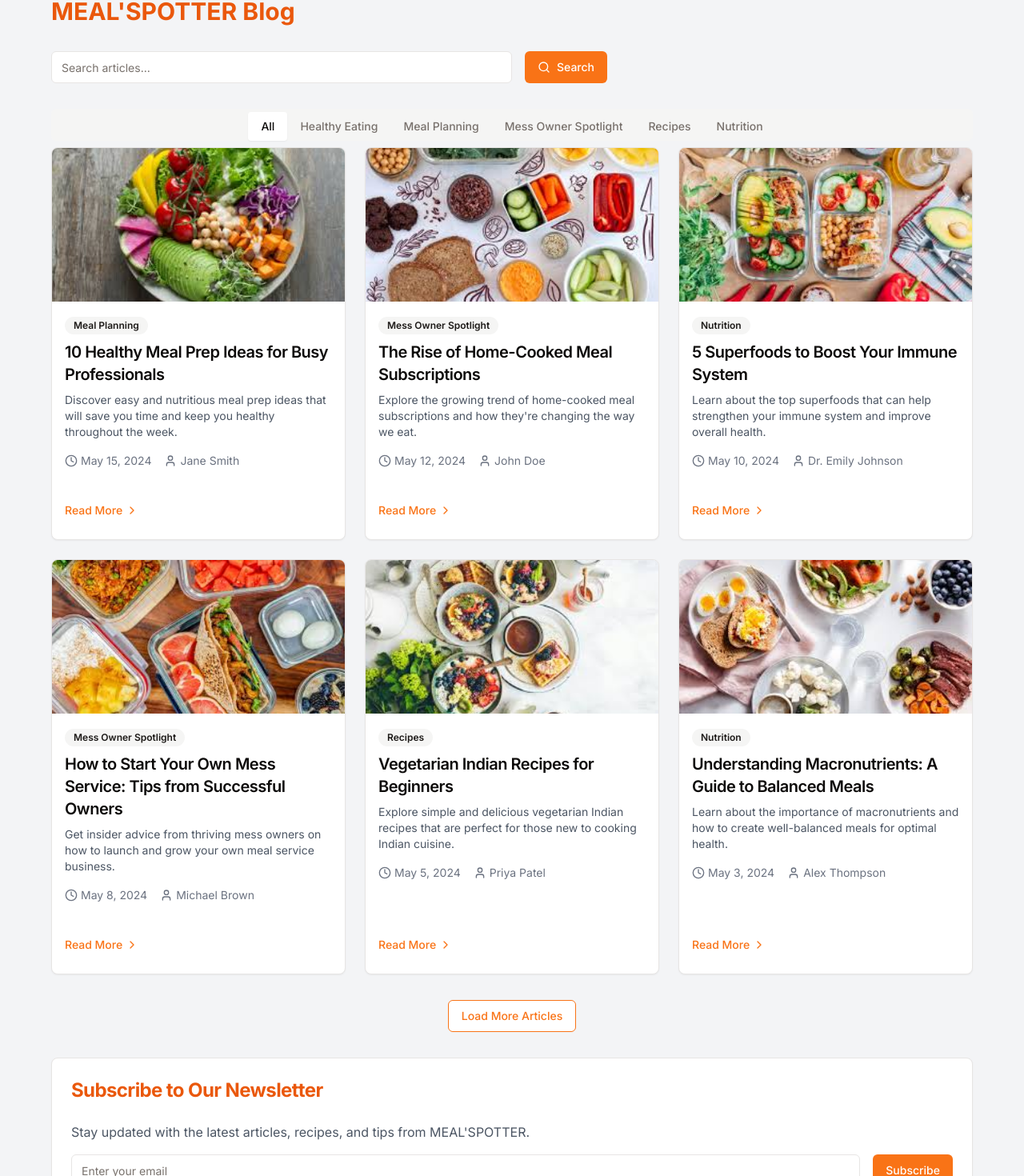
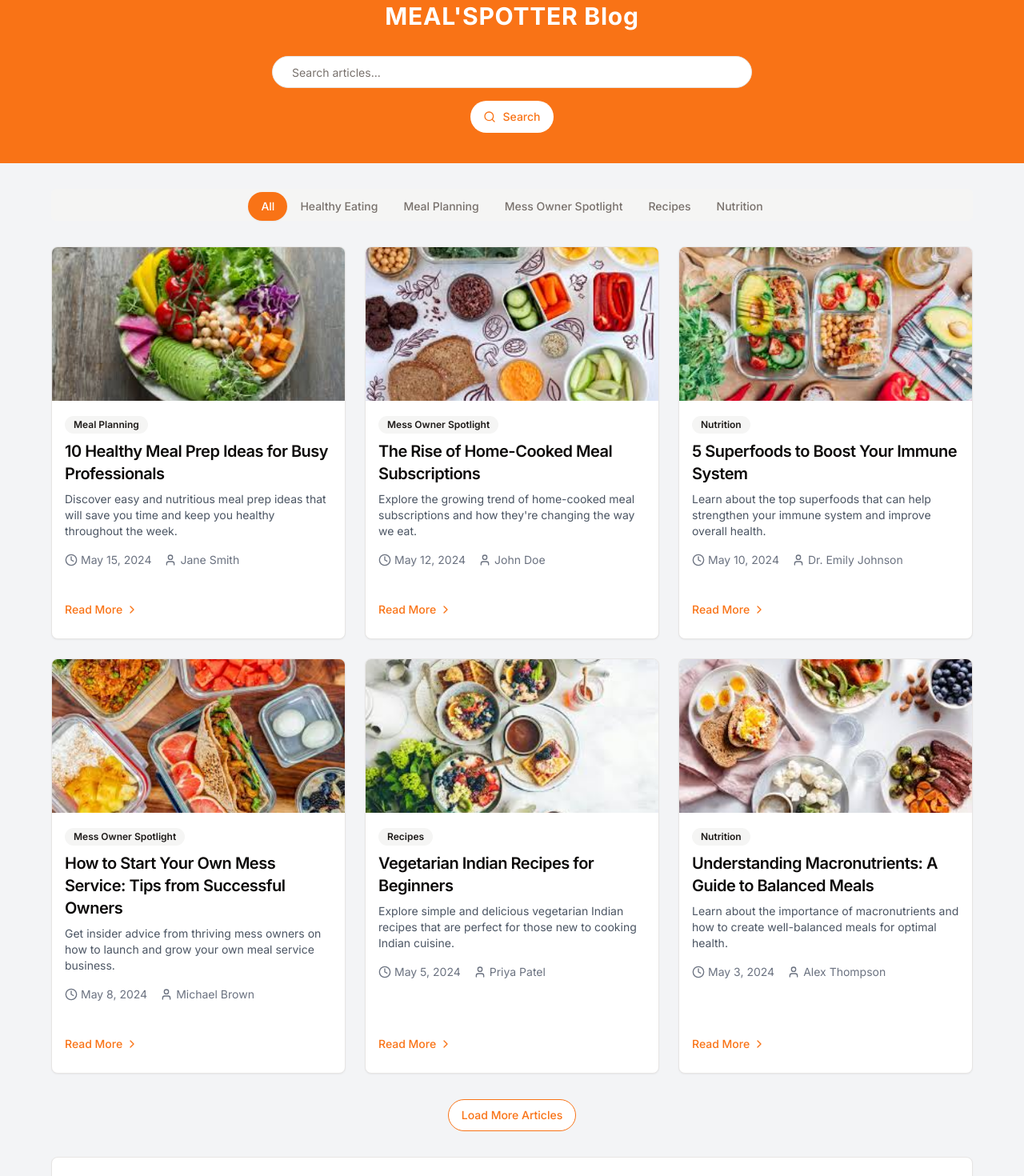
Before and after one commit to Harshu05x/Mess-Project, a Next.js app: page /blog in a window 1280 px wide. Shown: the part 100-1570 px from the top of the page at 80% size. Built offline with nearby package versions, Linux system fonts and the light colour scheme.

Commit message:
Refactor button and tab components to use rounded-full styling; add MagiCode configuration file

```diff
--- a/src/app/blog/page.tsx
+++ b/src/app/blog/page.tsx
@@ -1,40 +1,57 @@
 "use client";
-import { useState } from 'react'
-import { Button } from "@/components/ui/button"
-import { Input } from "@/components/ui/input"
-import { Card, CardContent, CardFooter, CardHeader, CardTitle } from "@/components/ui/card"
-import { Avatar, AvatarFallback, AvatarImage } from "@/components/ui/avatar"
-import { Badge } from "@/components/ui/badge"
-import { Tabs, TabsContent, TabsList, TabsTrigger } from "@/components/ui/tabs"
-import { Search, ChevronRight, Clock, User } from "lucide-react"
-import Link from "next/link"
+import { useState } from "react";
+import { Button } from "@/components/ui/button";
+import { Input } from "@/components/ui/input";
+import {
+  Card,
+  CardContent,
+  CardFooter,
+  CardHeader,
+  CardTitle,
+} from "@/components/ui/card";
+import { Badge } from "@/components/ui/badge";
+import { Tabs, TabsContent, TabsList, TabsTrigger } from "@/components/ui/tabs";
+import { Search, ChevronRight, Clock, User } from "lucide-react";
 
 export default function BlogArticles() {
-    const [searchQuery, setSearchQuery] = useState("")
+  const [searchQuery, setSearchQuery] = useState("");
 
-    const categories = ["All", "Healthy Eating", "Meal Planning", "Mess Owner Spotlight", "Recipes", "Nutrition"]
+  const categories = [
+    "All",
+    "Healthy Eating",
+    "Meal Planning",
+    "Mess Owner Spotlight",
+    "Recipes",
+    "Nutrition",
+  ];
 
   return (
-        <div className="min-h-screen bg-gray-100 p-8">
-            <div className="max-w-6xl mx-auto space-y-8">
-                <h1 className="text-3xl font-bold text-orange-600">MEAL'SPOTTER Blog</h1>
-
-                <div className="flex flex-col md:flex-row gap-4">
+    <div className="min-h-screen bg-gray-100">
+      <div className="bg-orange-500 w-full h-60 flex flex-col justify-center items-center gap-8">
+        <h1 className="text-3xl font-bold text-white tracking-wide">
+          MEAL'SPOTTER Blog
+        </h1>
+        <div className="flex flex-col justify-center items-center gap-4">
           <Input
             placeholder="Search articles..."
             value={searchQuery}
             onChange={(e) => setSearchQuery(e.target.value)}
-                        className="md:w-1/2"
+            className="md:w-1/2 lg:w-[600px] rounded-full px-6 py-4"
           />
-                    <Button className="bg-orange-500 hover:bg-orange-600 text-white">
+          <Button className="bg-white hover:bg-slate-100 rounded-full text-orange-500">
             <Search className="mr-2 h-4 w-4" /> Search
           </Button>
         </div>
-
+      </div>
+      <div className="max-w-6xl mx-auto space-y-8 py-8">
         <Tabs defaultValue="All">
-                    <TabsList className="flex flex-wrap">
+          <TabsList className="flex flex-wrap mb-8">
             {categories.map((category) => (
-                            <TabsTrigger key={category} value={category} className="px-4 py-2">
+              <TabsTrigger
+                key={category}
+                value={category}
+                className="px-4 py-2"
+              >
                 {category}
               </TabsTrigger>
             ))}
@@ -72,7 +89,7 @@ export default function BlogArticles() {
                   author="Michael Brown"
                   date="May 8, 2024"
                   category="Mess Owner Spotlight"
-                                    image='/blog_4.jpeg'
+                  image="/blog_4.jpeg"
                 />
                 <ArticleCard
                   title="Vegetarian Indian Recipes for Beginners"
@@ -96,28 +113,40 @@ export default function BlogArticles() {
         </Tabs>
 
         <div className="flex justify-center">
-                    <Button variant="outline" className="text-orange-500 border-orange-500 hover:bg-orange-50">
+          <Button
+            variant="outline"
+            className="text-orange-500 border-orange-500 hover:bg-orange-50"
+          >
             Load More Articles
           </Button>
         </div>
 
         <Card>
           <CardHeader>
-                        <CardTitle className="text-2xl font-bold text-orange-600">Subscribe to Our Newsletter</CardTitle>
+            <CardTitle className="text-2xl font-bold text-orange-600">
+              Subscribe to Our Newsletter
+            </CardTitle>
           </CardHeader>
           <CardContent>
             <p className="text-gray-600 mb-4">
-                            Stay updated with the latest articles, recipes, and tips from MEAL'SPOTTER.
+              Stay updated with the latest articles, recipes, and tips from
+              MEAL'SPOTTER.
             </p>
             <div className="flex gap-4">
-                            <Input placeholder="Enter your email" type="email" className="flex-grow" />
-                            <Button className="bg-orange-500 hover:bg-orange-600 text-white">Subscribe</Button>
+              <Input
+                placeholder="Enter your email"
+                type="email"
+                className="flex-grow rounded-full px-5"
+              />
+              <Button className="bg-orange-500 hover:bg-orange-600 text-white">
+                Subscribe
+              </Button>
             </div>
           </CardContent>
         </Card>
       </div>
     </div>
-    )
+  );
 }
 
 interface ArticleCardProps {
@@ -129,12 +158,21 @@ interface ArticleCardProps {
   image: string;
 }
 
-function ArticleCard({ title, excerpt, author, date, category, image }: ArticleCardProps) {
+function ArticleCard({
+  title,
+  excerpt,
+  author,
+  date,
+  category,
+  image,
+}: ArticleCardProps) {
   return (
     <Card className="overflow-hidden flex flex-col">
       <img src={image} alt={title} className="w-full h-48 object-cover" />
       <CardContent className="flex-grow p-4">
-                <Badge className="mb-2" variant="secondary">{category}</Badge>
+        <Badge className="mb-2" variant="secondary">
+          {category}
+        </Badge>
         <CardTitle className="text-xl font-semibold mb-2">{title}</CardTitle>
         <p className="text-gray-600 text-sm mb-4">{excerpt}</p>
         <div className="flex items-center text-sm text-gray-500 mb-4">
@@ -145,10 +183,13 @@ function ArticleCard({ title, excerpt, author, date, category, image }: ArticleC
         </div>
       </CardContent>
       <CardFooter className="p-4 pt-0">
-                <Button variant="link" className="text-orange-500 hover:text-orange-600 p-0">
+        <Button
+          variant="link"
+          className="text-orange-500 hover:text-orange-600 p-0"
+        >
           Read More <ChevronRight className="ml-1 h-4 w-4" />
         </Button>
       </CardFooter>
     </Card>
-    )
+  );
 }
--- a/src/components/ui/button.tsx
+++ b/src/components/ui/button.tsx
@@ -5,7 +5,7 @@ import { cva, type VariantProps } from "class-variance-authority"
 import { cn } from "@/lib/utils"
 
 const buttonVariants = cva(
-  "inline-flex items-center justify-center whitespace-nowrap rounded-md text-sm font-medium ring-offset-background transition-colors focus-visible:outline-none focus-visible:ring-2 focus-visible:ring-ring focus-visible:ring-offset-2 disabled:pointer-events-none disabled:opacity-50",
+  "inline-flex items-center justify-center whitespace-nowrap rounded-full text-sm font-medium ring-offset-background transition-colors focus-visible:outline-none focus-visible:ring-2 focus-visible:ring-ring focus-visible:ring-offset-2 disabled:pointer-events-none disabled:opacity-50",
   {
     variants: {
       variant: {
--- a/src/components/ui/tabs.tsx
+++ b/src/components/ui/tabs.tsx
@@ -29,7 +29,7 @@ const TabsTrigger = React.forwardRef<
   <TabsPrimitive.Trigger
     ref={ref}
     className={cn(
-      "inline-flex items-center justify-center whitespace-nowrap rounded-sm px-3 py-1.5 text-sm font-medium ring-offset-background transition-all focus-visible:outline-none focus-visible:ring-2 focus-visible:ring-ring focus-visible:ring-offset-2 disabled:pointer-events-none disabled:opacity-50 data-[state=active]:bg-background data-[state=active]:text-foreground data-[state=active]:shadow-sm",
+      "inline-flex items-center justify-center whitespace-nowrap rounded-full px-3 py-1.5 text-sm font-medium ring-offset-background transition-all focus-visible:outline-none focus-visible:ring-2 focus-visible:ring-ring focus-visible:ring-offset-2 disabled:pointer-events-none disabled:opacity-50 data-[state=active]:bg-orange-500 data-[state=active]:text-white data-[state=active]:shadow-sm",
       className
     )}
     {...props}
```
Lines whose indentation alone changed are shown as unchanged.
